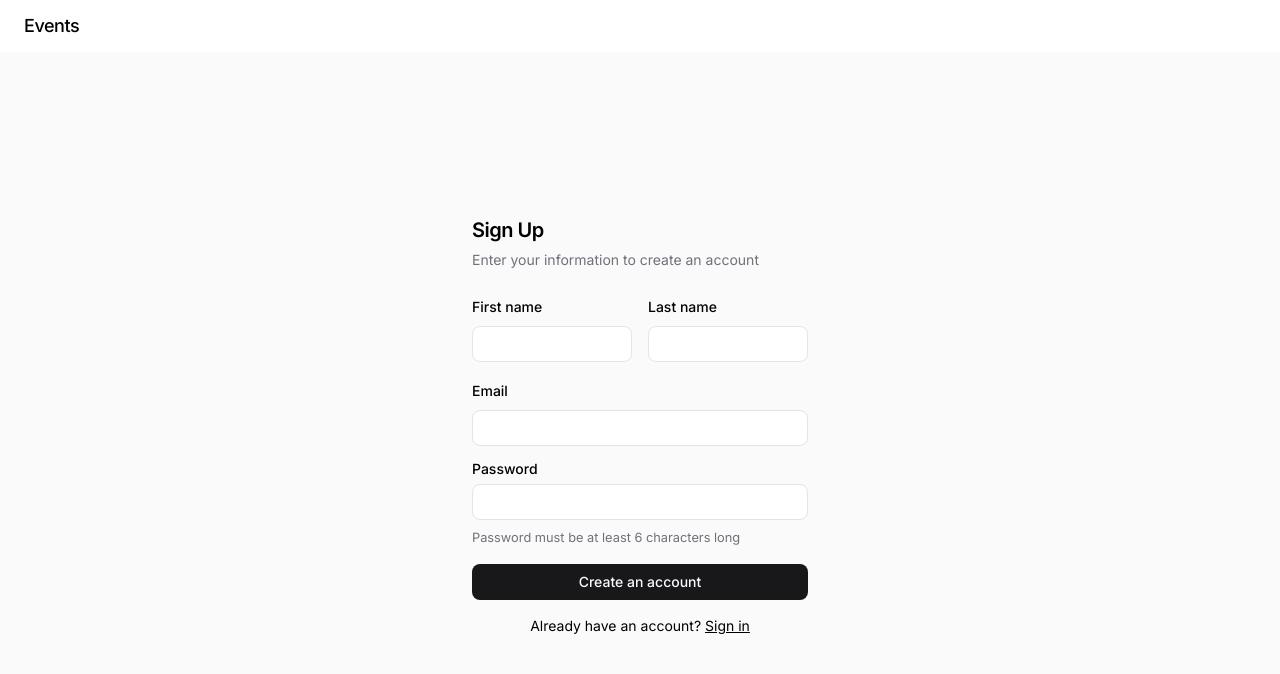
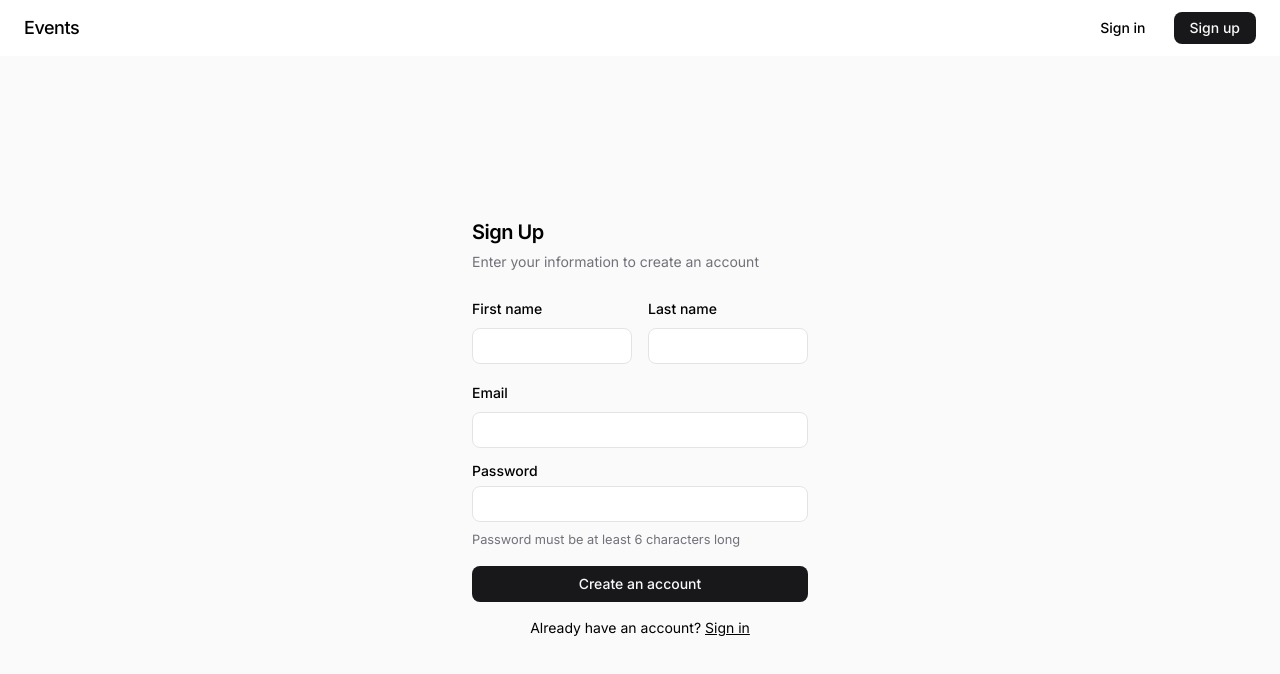
Before and after one commit to Jonathanmeij/event-reservation-system, a React (Vite) app in the folder frontend/: page /register in a window 1280 px wide. Shown: the top 674 px of the page. Built offline with nearby package versions, Linux system fonts and the light colour scheme.

Commit message:
added role based buttons

```diff
--- a/frontend/src/components/navbar.tsx
+++ b/frontend/src/components/navbar.tsx
@@ -4,7 +4,7 @@ import { AuthContext } from "@/contexts/authContext";
 import { Link } from "react-router-dom";
 
 export default function Navbar() {
-  const { isAuthenticated } = useContext(AuthContext);
+  const { isAuthenticated, userData } = useContext(AuthContext);
 
   return (
     <nav className="flex items-center justify-between px-6 py-3">
@@ -12,7 +12,7 @@ export default function Navbar() {
         Events
       </Link>
       <div className="flex items-center space-x-3">
-        {isAuthenticated && (
+        {!isAuthenticated && (
           <>
             <Button className="" size={"sm"} variant={"ghost"} asChild>
               <Link to="/login">Sign in</Link>
@@ -22,6 +22,16 @@ export default function Navbar() {
             </Button>
           </>
         )}
+        {isAuthenticated && userData?.role == "admin" && (
+          <Button className="" size={"sm"} variant={"ghost"} asChild>
+            <Link to="/admin">Admin</Link>
+          </Button>
+        )}
+        {isAuthenticated && (
+          <Button className="" size={"sm"} variant={"ghost"} asChild>
+            <Link to="/account">account</Link>
+          </Button>
+        )}
       </div>
     </nav>
   );
```
